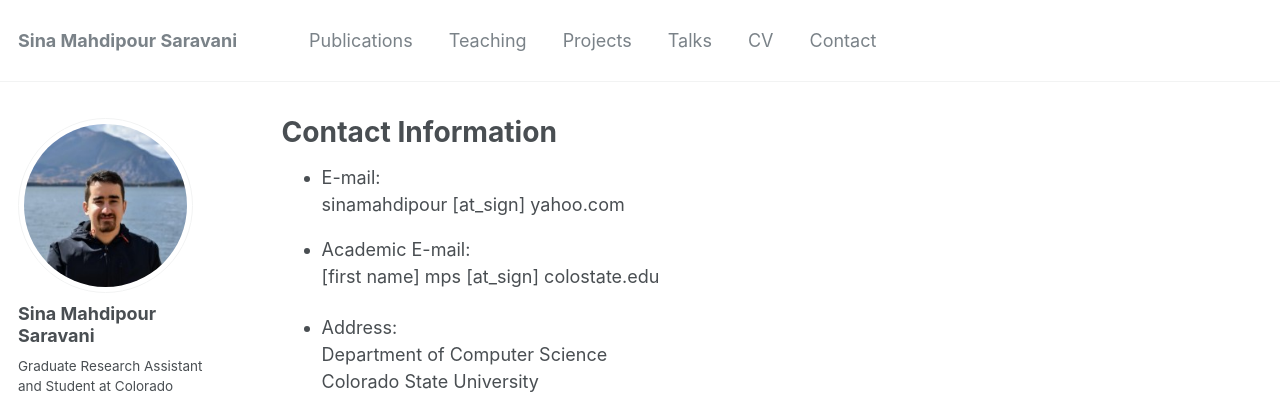
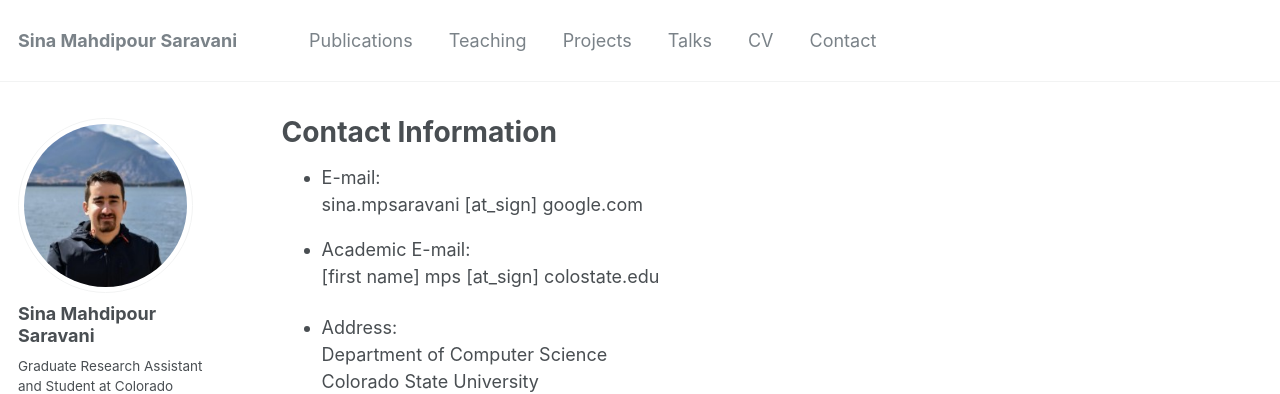
Before and after one commit to sinamps/sinamps.github.io, a Jekyll site: the page built from _pages/contact.md, in a window 1280 px wide. Shown: the top 394 px of the page. Built offline with Jekyll 4.4.1, drawn with Linux system fonts in a browser that asks for light colours.

Commit message:
Update contact.md

```diff
--- a/_pages/contact.md
+++ b/_pages/contact.md
@@ -5,7 +5,7 @@ permalink: /contact/
 author_profile: true
 ---
 
-* E-mail:<br>sinamahdipour [at_sign] yahoo.com
+* E-mail:<br>sina.mpsaravani [at_sign] google.com
 * Academic E-mail:<br>[first name] mps [at_sign] colostate.edu
 
 
```
